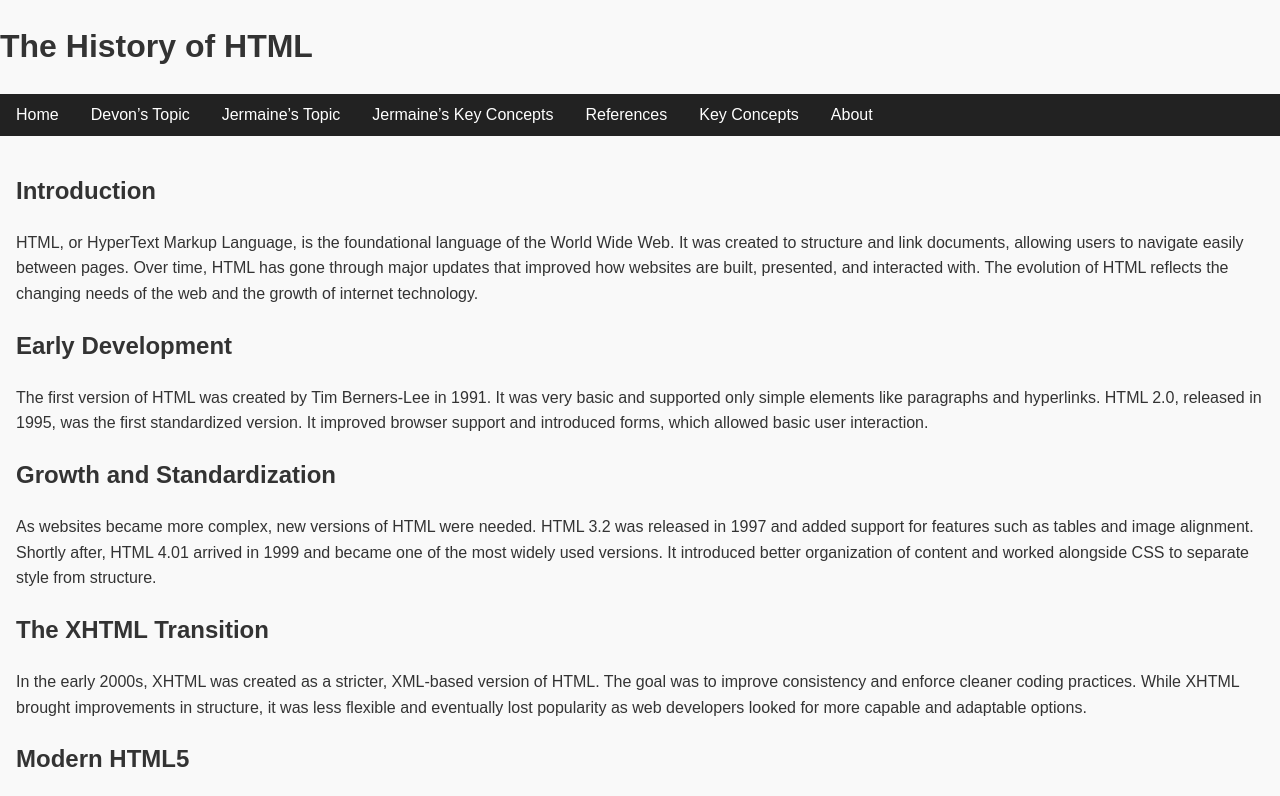
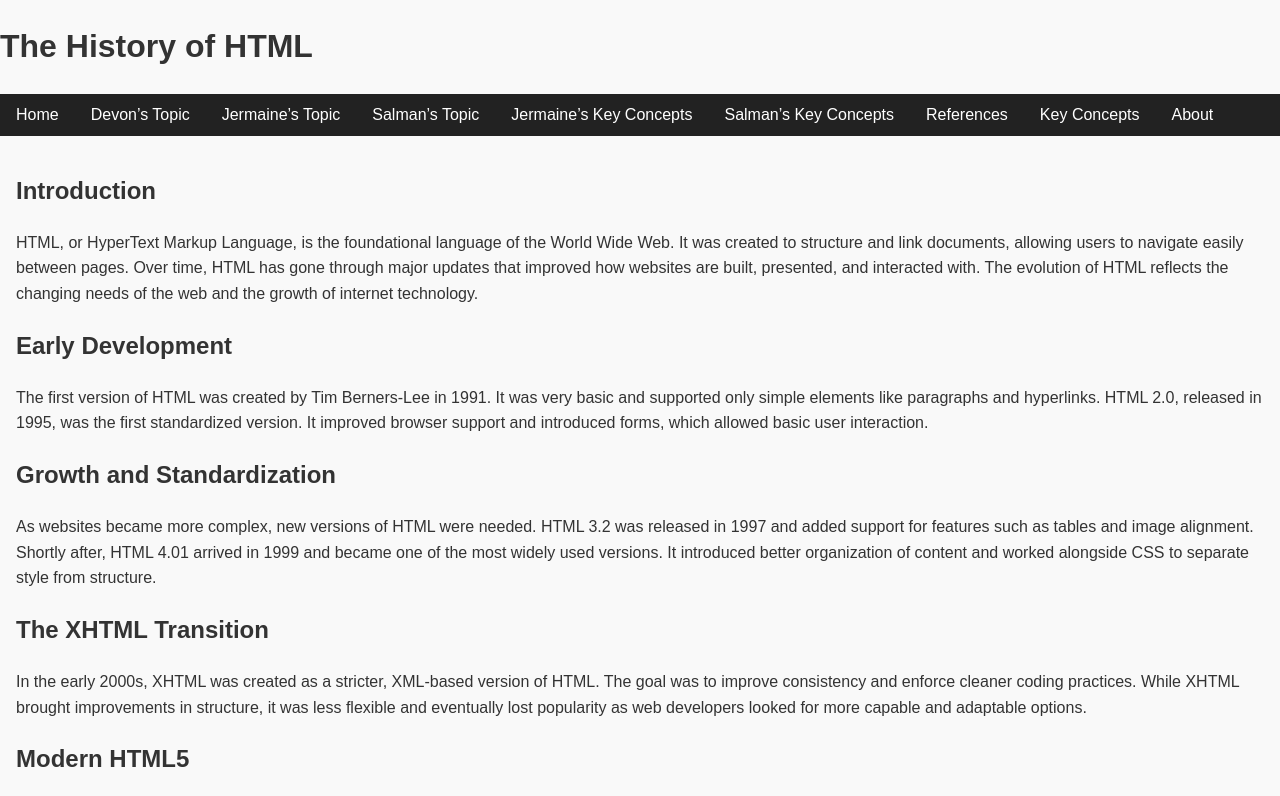
Before and after one commit to dmarocks123/IT3203-Milestone1, a plain HTML site: page topic-devon.html in a window 1280 px wide. Shown: the top 796 px of the page. Drawn offline with Linux system fonts and the light colour scheme.

Commit message:
Update topic-devon.html

```diff
--- a/topic-devon.html
+++ b/topic-devon.html
@@ -14,7 +14,9 @@
         <li><a href="index.html">Home</a></li>
         <li><a href="topic-devon.html">Devon’s Topic</a></li>
         <li><a href="topic-jermaine.html">Jermaine’s Topic</a></li>
+        <li><a href="topic-salman.html">Salman’s Topic</a></li>
         <li><a href="jermaine-concepts.html">Jermaine’s Key Concepts</a></li>
+        <li><a href="Salmans-concepts.html">Salman’s Key Concepts</a></li>
         <li><a href="references.html">References</a></li>
         <li><a href="concepts.html">Key Concepts</a></li>
         <li><a href="about.html">About</a></li>
```
